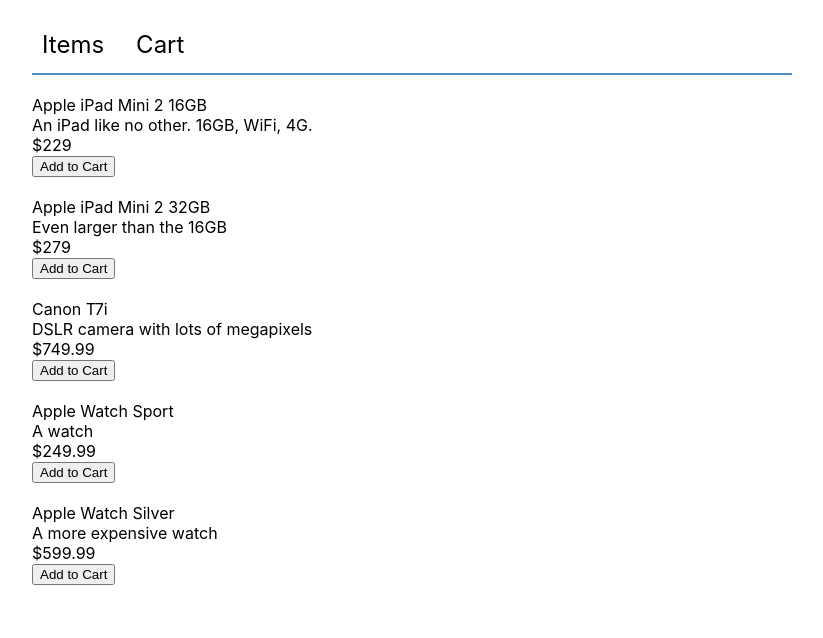
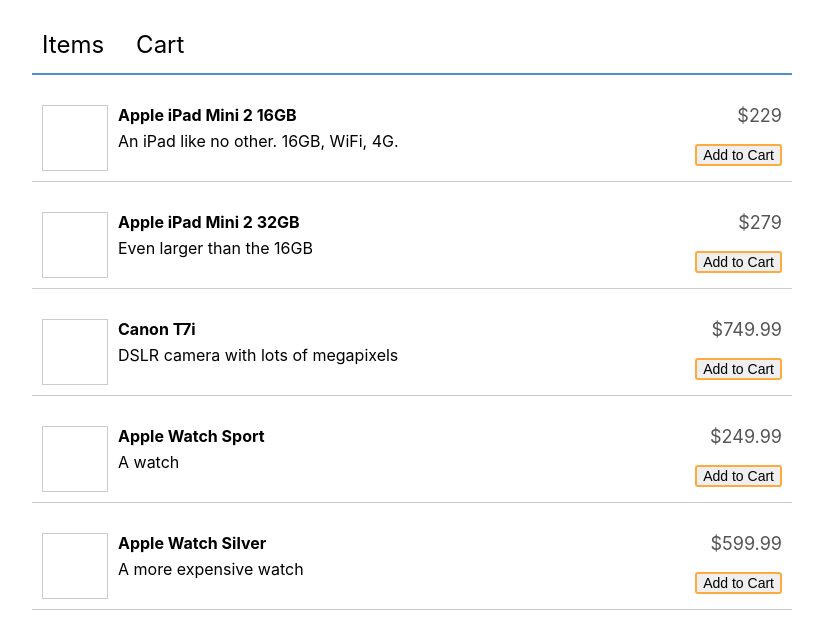
Before and after one commit to tanj299/ReactPractice, a React (Create React App) app in the folder shopper/: page / in a window 1280 px wide. Shown: the top 638 px of the page, without its empty margins (228-1051 px from the left). Built offline with nearby package versions, Linux system fonts and the light colour scheme.

Commit message:
Init CartPage, missing state

```diff
--- a/shopper/src/Item.css
+++ b/shopper/src/Item.css
@@ -0,0 +1,58 @@
+.Item {
+    display: flex;
+    justify-content: space-between;
+    border-bottom: 1px solid #ccc;
+    padding: 10px;
+}
+
+.Item-image {
+    width: 64px;
+    height: 64px;
+    border: 1px solid #ccc;
+    margin-right: 10px;
+    float: left;
+}
+
+.Item-title {
+    font-weight: bold;
+    margin-bottom: 0.4em;
+}
+
+.Item-price {
+    text-align: right;
+    font-size: 18px;
+    color: #555;
+}
+
+.Item-addToCart{
+    margin-bottom: 5px;
+    font-size: 14px;
+    border: 2px solid #FFAA3F;
+    background-color: fff;
+    border-radius: 3px;
+    cursor: pointer;
+}
+
+.Item-addToCart:hover {
+    background-color: #FFDDB2;
+}
+
+.Item-addToCart:active {
+    background-color: #ED8400;
+    color: #fff;
+    outline: none;
+}
+
+.Item-addToCart:focus {
+    outline: none;
+}
+
+.Item-left {
+    flex: 1;
+}
+
+.Item-right {
+    display: flex;
+    flex-direction: column;
+    justify-content: space-between;
+}
```
Also changed, not shown: shopper/src/CartPage.js (added, +22 -0 lines), shopper/src/CartPage.css (added).
